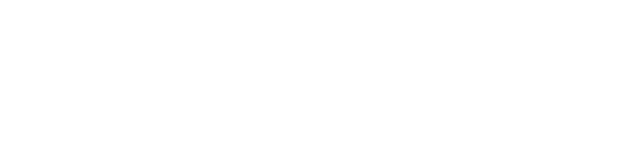
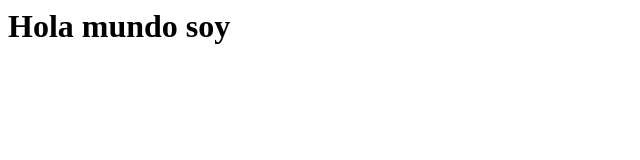
Before and after one commit to JonathanMtzGtz/martinezwebsolution, a plain HTML site: page index.html in a window 1280 px wide. Shown: the whole page, without its empty margins (0-640 px from the left). Drawn offline with Linux system fonts and the light colour scheme.

Commit message:
hola mundo

```diff
--- a/index.html
+++ b/index.html
@@ -5,6 +5,7 @@
     <title>Martinezwebsolution</title>
 </head>
 <body>
+    <h1>Hola mundo soy</h1>
 
 </body>
 </html>
```
